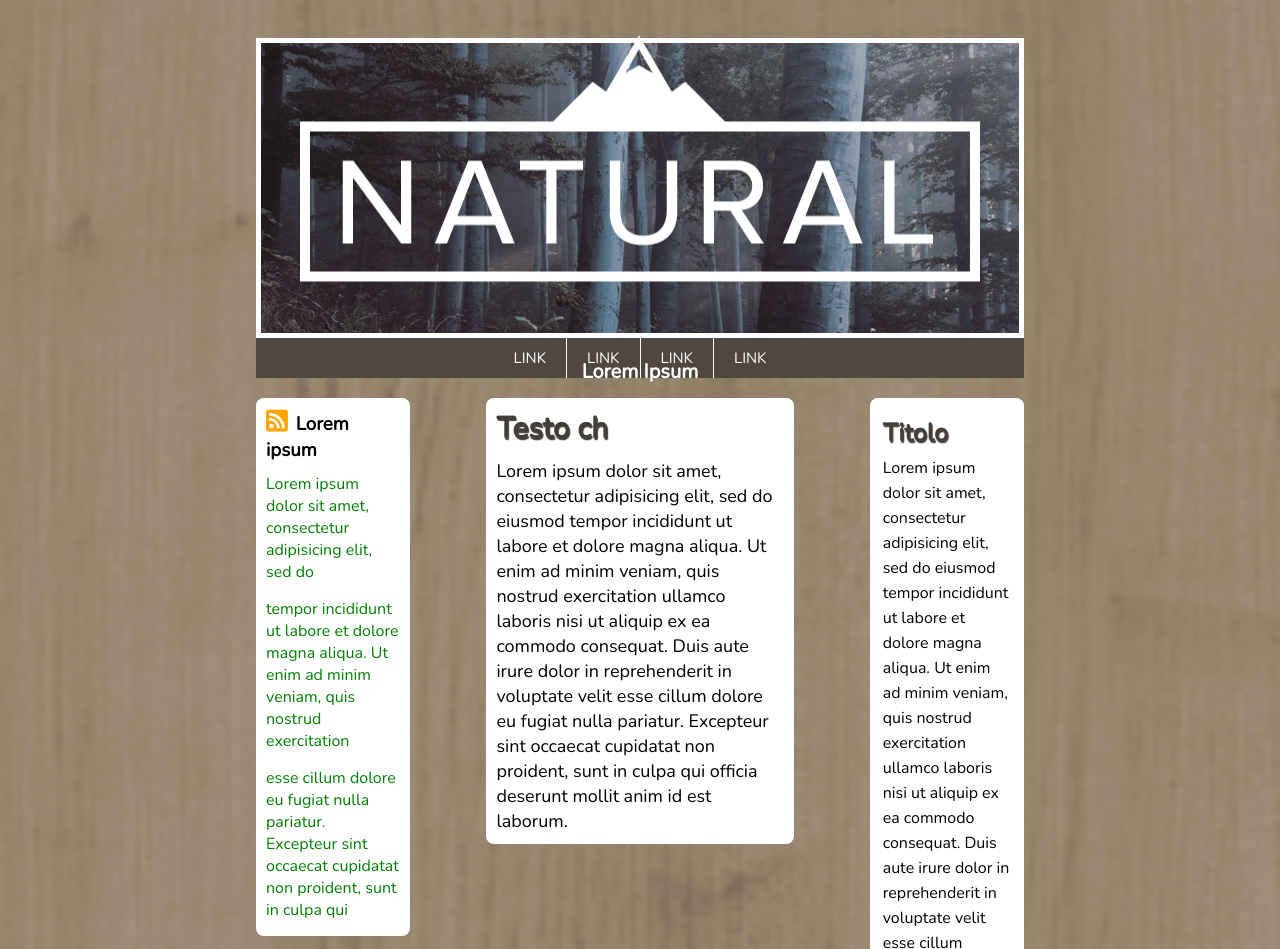
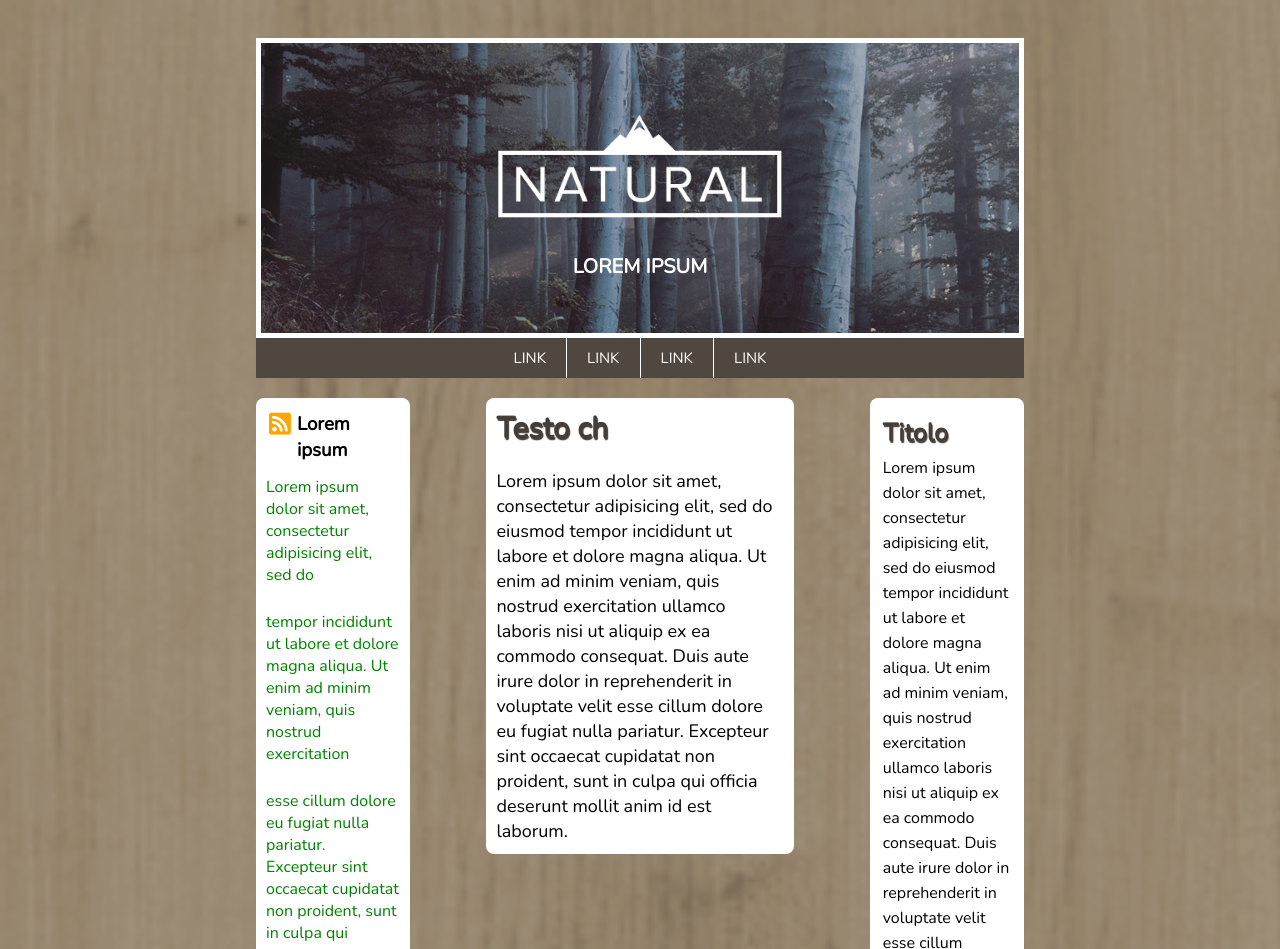
Before and after one commit to lucacarnaroli/htmlcss-wp, a plain HTML site: page index.html in a window 1280 px wide. Shown: the top 949 px of the page. Drawn offline with nearby package versions, Linux system fonts and the light colour scheme.

Commit message:
sistemata icona rss-final

```diff
--- a/css/style.css
+++ b/css/style.css
@@ -1,4 +1,4 @@
-*{
+* {
   box-sizing: border-box;
   margin: 0px;
   padding: 0px;
@@ -21,18 +21,19 @@ body {
 }
 /* logo */
 .logo1 {
+  text-align: center;
   position: absolute;
-  text-align: center;
   top: 50%;
   left: 50%;
   transform: translate(-50%, -50%);
   color: white;
 }
 .logo1 img {
-  height: 15  0px;
+  height: 150px;
 }
 .logo1 h1 {
   font-size: 20px;
+  text-transform: uppercase;
 }
 /* navbar */
 .navbar nav ul {
@@ -78,7 +79,7 @@ color: #C8C6C5;
 /* colonna sx */
 .sx {
   width: 20%;
-  margin: 10px 0px;
+  margin: 10px 0%;
   border-radius: 8px;
   background-color: white;
 }
@@ -93,14 +94,21 @@ color: #C8C6C5;
   list-style: none;
   margin: 10px;
   margin-bottom: 15px;
+  float: left;
 }
-.header3 i, span {
-  margin: auto;
+.header3 p {
+  width: 35px;
+}
+
+.header3 i, p {
+  display: inline-block;
+  float: left;
+  margin: 3px;
 }
 .header3 i {
-  margin-right: 3px;
   font-size: 25px;
   color: orange;
+  margin-left: 3px;
 }
 /* colonna ch */
 .ch {
--- a/index.html
+++ b/index.html
@@ -40,7 +40,7 @@
   <div class="col sx">
     <h3 class="header3">
       <i class="fas fa-rss-square"></i>
-      <span>Lorem ipsum</span>
+       <p>Lorem ipsum</p>
     </h3>
     <div class="linkstyle">
     <ul>
```
